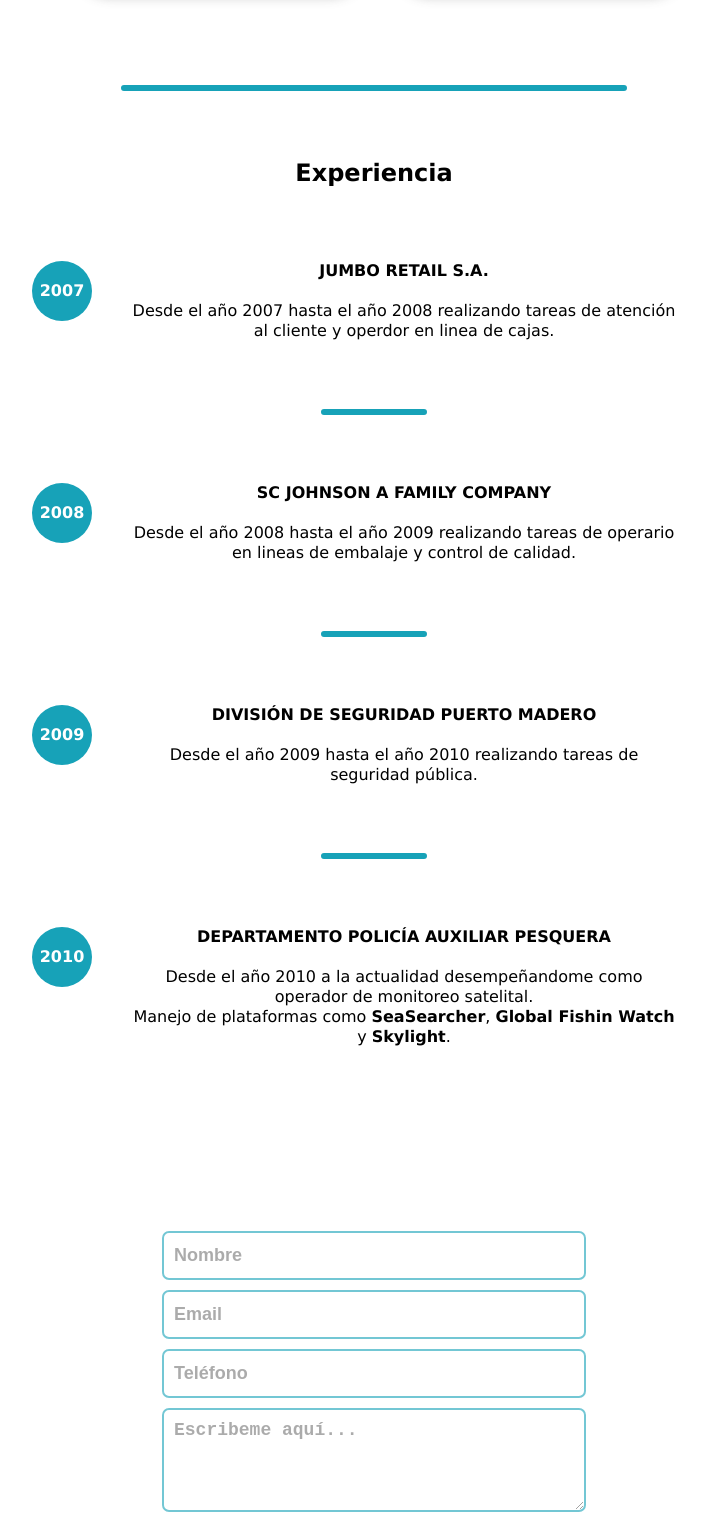
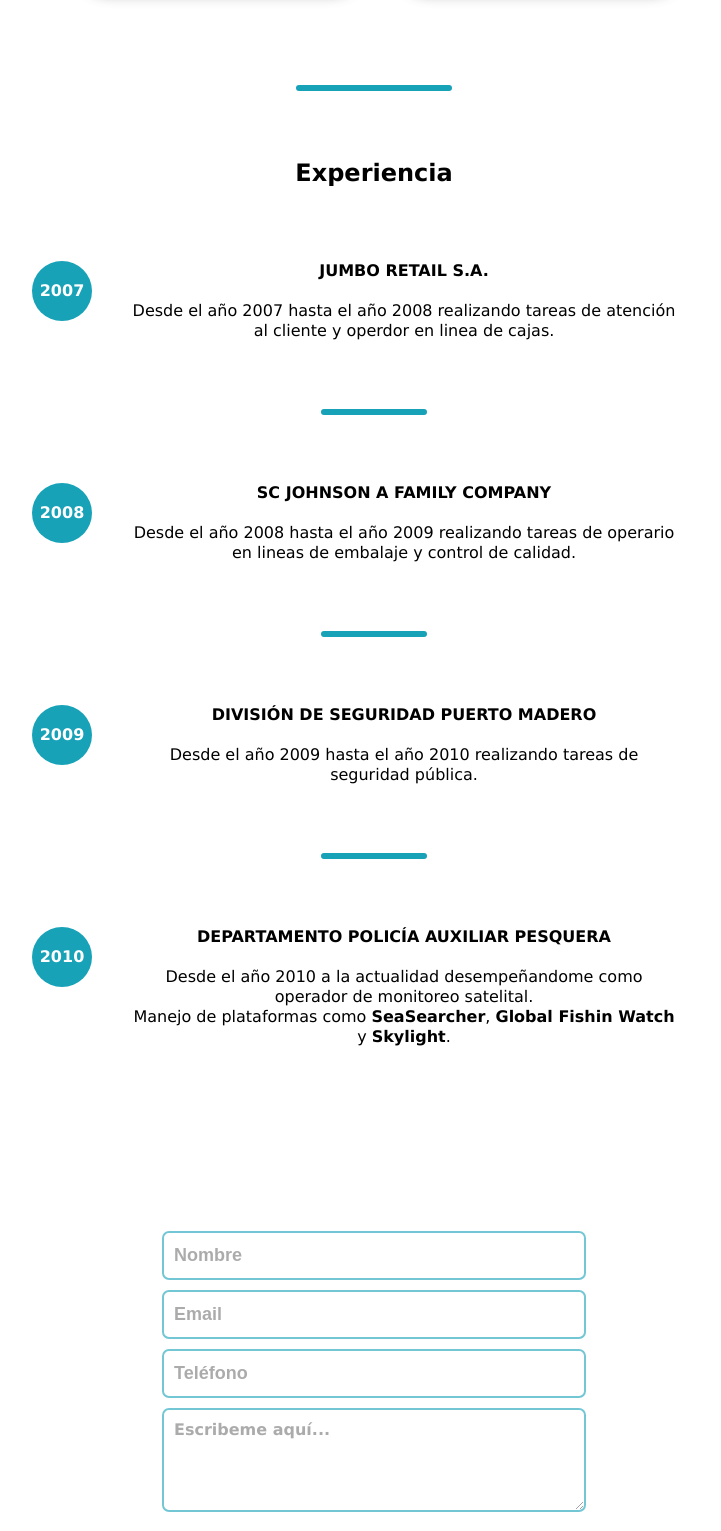
Before and after one commit to MarceloHernandez89/PWI_SegundoTP, a plain HTML site: page index.html in a window 1280 px wide. Shown: the part 2009-3540 px from the top of the page, without its empty margins (266-987 px from the left). Drawn offline with Linux system fonts and the light colour scheme.

Commit message:
Modificación fuente

```diff
--- a/style.css
+++ b/style.css
@@ -308,7 +308,7 @@ hr {
 
 .div-section {
     color: #17a2b8;
-    width: 500px;
+    width: 150px;
     border: 3px solid var(--color-secundario);
     border-radius: 10px;
 }
@@ -349,7 +349,11 @@ hr {
 
 .contenedor-campos textarea{
     height: 80px;
+    font-family: var(--fuente-secundaria);
+    font-size: 16px;
 }
+
+
 
 .enviar input {
     width: auto;
```
Also changed, not shown: index.html (+2 -0 lines).
